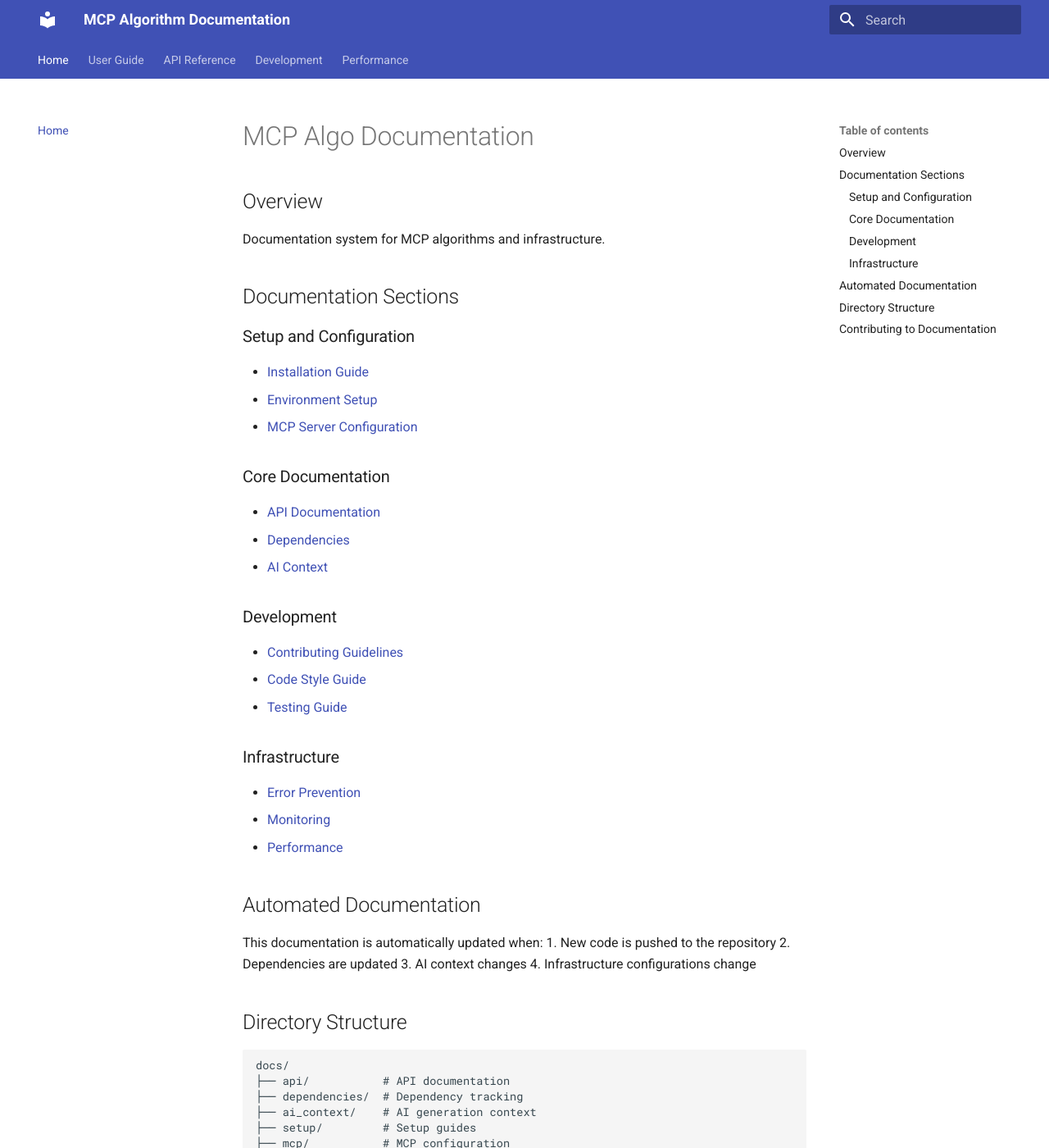
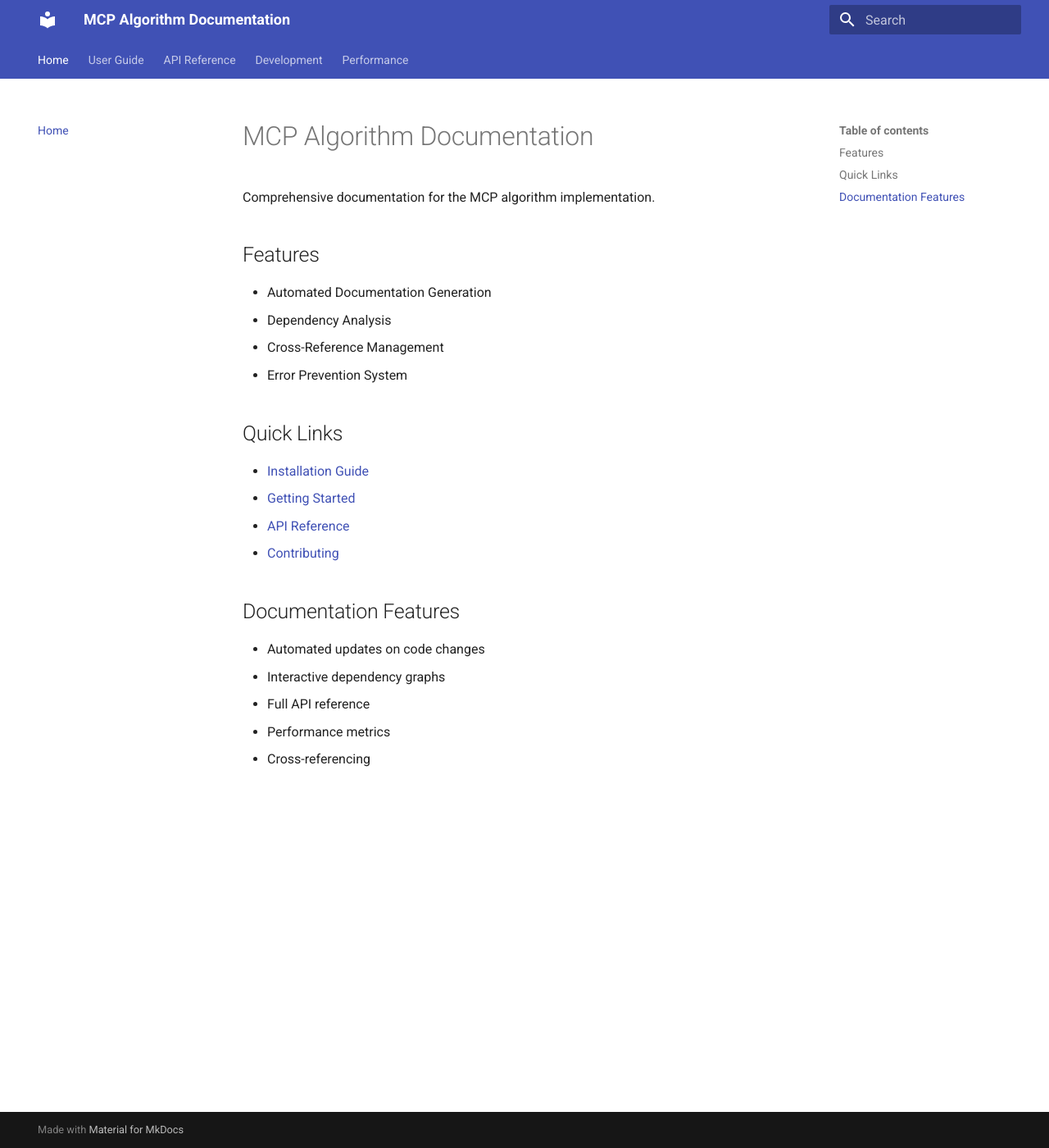
Before and after one commit to Kiritiyeluru/mcp_algo, an MkDocs documentation site: the page built from docs/index.md, in a window 1280 px wide and 1400 px high. Shown: the whole window at 82% size. Built offline with MkDocs 1.6.1 and Material for MkDocs 9.7.7, drawn with Linux system fonts in a browser that asks for light colours; some of the changed text lies outside the part shown.

Commit message:
Add initial documentation content

````diff
--- a/docs/index.md
+++ b/docs/index.md
@@ -1,48 +1,25 @@
-# MCP Algo Documentation
+# MCP Algorithm Documentation
 
-## Overview
-Documentation system for MCP algorithms and infrastructure.
+Comprehensive documentation for the MCP algorithm implementation.
 
-## Documentation Sections
+## Features
 
-### Setup and Configuration
-- [Installation Guide](setup/installation.md)
-- [Environment Setup](setup/environment.md)
-- [MCP Server Configuration](mcp/configuration.md)
+- Automated Documentation Generation
+- Dependency Analysis
+- Cross-Reference Management
+- Error Prevention System
 
-### Core Documentation
-- [API Documentation](api/index.md)
-- [Dependencies](dependencies/index.md)
-- [AI Context](ai_context/index.md)
+## Quick Links
 
-### Development
-- [Contributing Guidelines](../CONTRIBUTING.md)
-- [Code Style Guide](development/style_guide.md)
-- [Testing Guide](development/testing.md)
+- [Installation Guide](guide/installation.md)
+- [Getting Started](guide/getting-started.md)
+- [API Reference](api/index.md)
+- [Contributing](development/contributing.md)
 
-### Infrastructure
-- [Error Prevention](infrastructure/error_prevention.md)
-- [Monitoring](infrastructure/monitoring.md)
-- [Performance](infrastructure/performance.md)
+## Documentation Features
 
-## Automated Documentation
-This documentation is automatically updated when:
-1. New code is pushed to the repository
-2. Dependencies are updated
-3. AI context changes
-4. Infrastructure configurations change
-
-## Directory Structure
-```
-docs/
-├── api/           # API documentation
-├── dependencies/  # Dependency tracking
-├── ai_context/    # AI generation context
-├── setup/         # Setup guides
-├── mcp/           # MCP configuration
-├── development/   # Development guides
-└── infrastructure/# Infrastructure docs
-```
-
-## Contributing to Documentation
-See [Contributing Guidelines](../CONTRIBUTING.md) for information on how to update and maintain documentation.
+- Automated updates on code changes
+- Interactive dependency graphs
+- Full API reference
+- Performance metrics
+- Cross-referencing
````
Also changed, not shown: docs/api/index.md (added, +19 -0 lines), docs/guide/configuration.md (added, +31 -0 lines), docs/guide/getting-started.md (added, +27 -0 lines), docs/guide/installation.md (added, +32 -0 lines).
